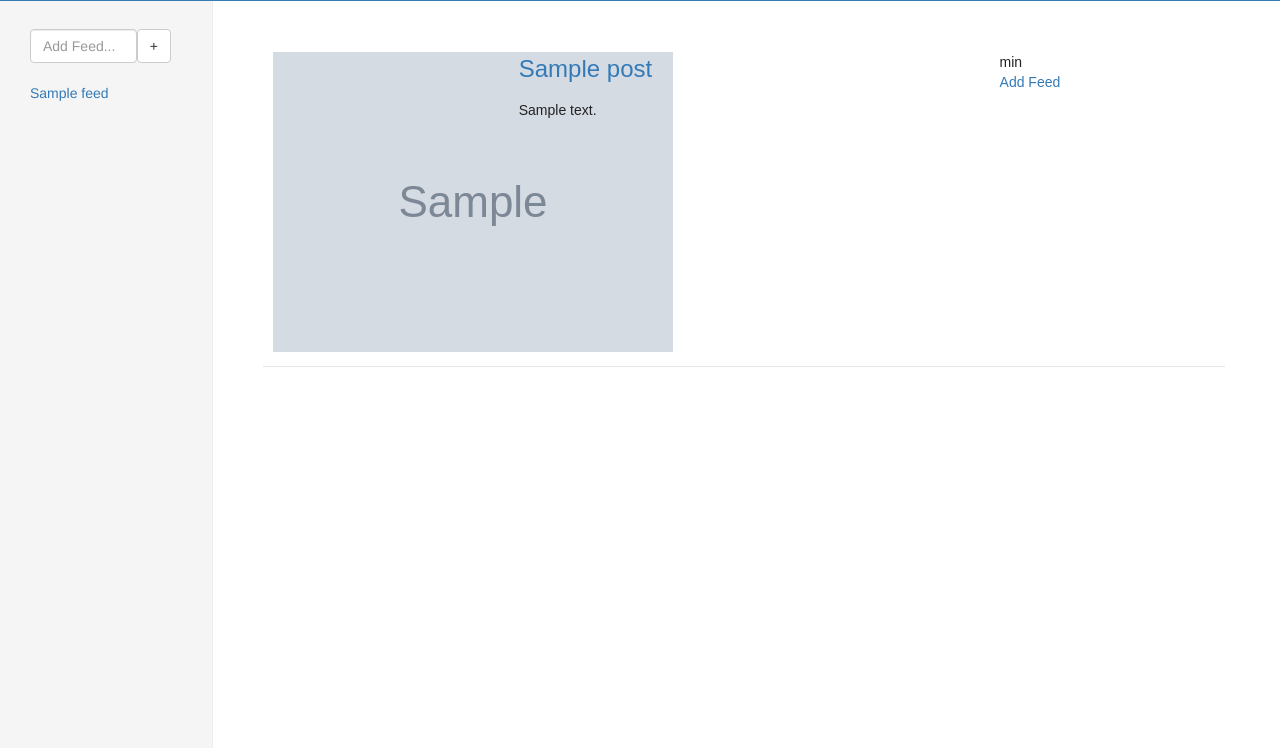
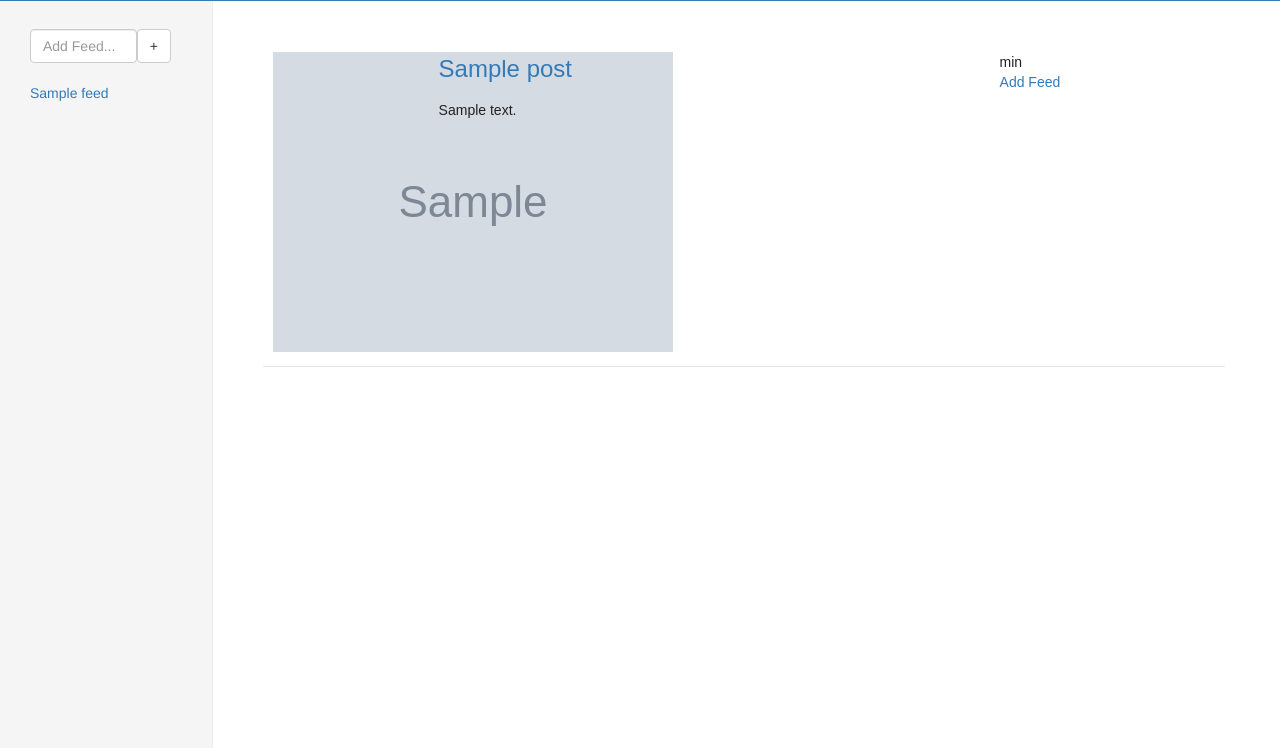
Before and after one commit to mkowoods/FeedMyFriends, a Flask app: template templates/index.html in a window 1280 px wide. Shown: the part 52-800 px from the top of the page. Run offline with Flask 2, Linux system fonts and the light colour scheme; the template is opened without the code that fills it: most values are stand-ins (such as "Sample title", 1, 10 or a date in 2020); grey boxes marked "Sample" are stand-in pictures; some libraries are stand-ins or nearby versions.

Commit message:
Update to Improve responsivenesss

```diff
--- a/static/static.css
+++ b/static/static.css
@@ -9,6 +9,11 @@ body {
 .navbar-fixed-top {
     background-color: #f5f5f5;
     border-bottom: solid #337ab7;
+}
+
+
+.icon {
+    display: none;
 }
 
 @media (min-width: 768px) {
@@ -28,6 +33,12 @@ body {
 }
 
 
+/*Adjustment to css to drop images once width of posts containers drops below 768px, factoring in the width of the sidebar*/
+@media (min-width: 1044px) {
+    .icon {
+        display: block;
+    }
+}
 .posts {
     padding: 20px;
 }
--- a/templates/index.html
+++ b/templates/index.html
@@ -23,7 +23,7 @@
             <!--<li><a href="#">Dashboard</a></li>
             <li><a href="#">Settings</a></li>
             <li><a href="#">Profile</a></li>-->
-            <li><a href="#">About   </a></li>
+            <li><a href="#">About</a></li>
           </ul>
           <form class="navbar-form navbar-right post-input-form">
             <input type="text" class="form-control" id="post-input" placeholder="Add Link...">
@@ -49,19 +49,19 @@
                 </ul>
             </div>
         </div>
-        <div class="col-sm-9 col-sm-offset-3 col-md-10 col-sm-offset-2 posts">
+        <div class="col-sm-9 col-sm-offset-3 col-md-10 col-md-offset-2 posts">
             {% for post in wall %}
                 <div class="row article" post_id="{{post.post_id}}" create_time="{{post.create_time}}">
-                      <div class="col-xs-3 icon">
+                      <div class="col-xs-0 col-md-2 icon">
                             <img src="{{post.favicon_url}}">
                       </div>
-                      <div class="col-xs-6">
+                      <div class="col-xs-12 col-md-7">
                           <div class="row">
                                 <h3 class="title"><a href="{{post.url}}" target="_blank">{{post.title}}</a></h3>
                           </div>
                           <div class="row description">{{post.description}}</div>
                       </div>
-                      <div class="col-xs-3 article-right-panel">
+                      <div class="col-xs-12 col-md-3 article-right-panel">
                           <div class="time-since-post">{{((current_time - post.create_time|float)/60)|round(1)}} min</div>
                           <a class="add-feed-btn" href="#">Add Feed</a> <!--| <a href="#">Like</a> -->
                           <div class="form-group feed-search">
```
